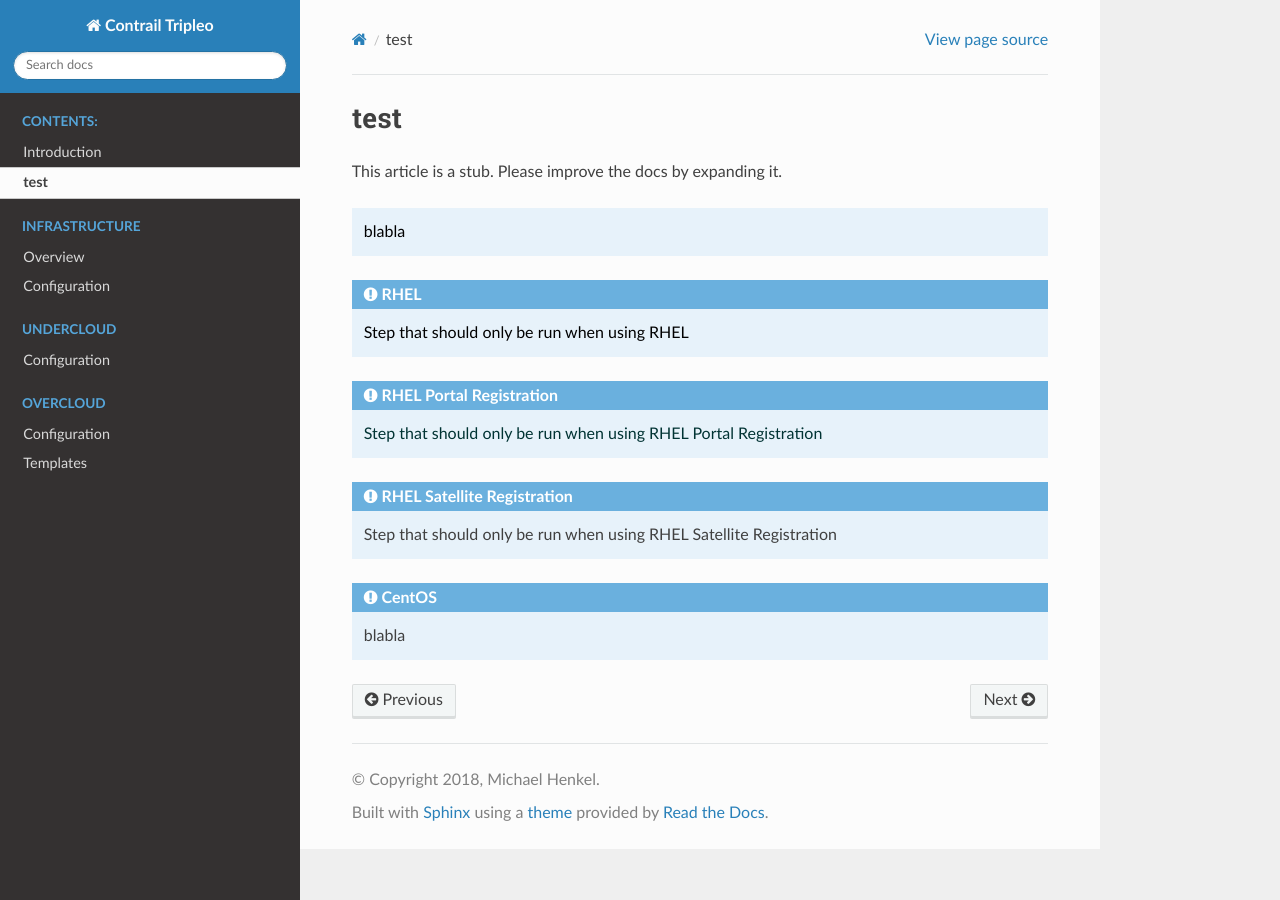
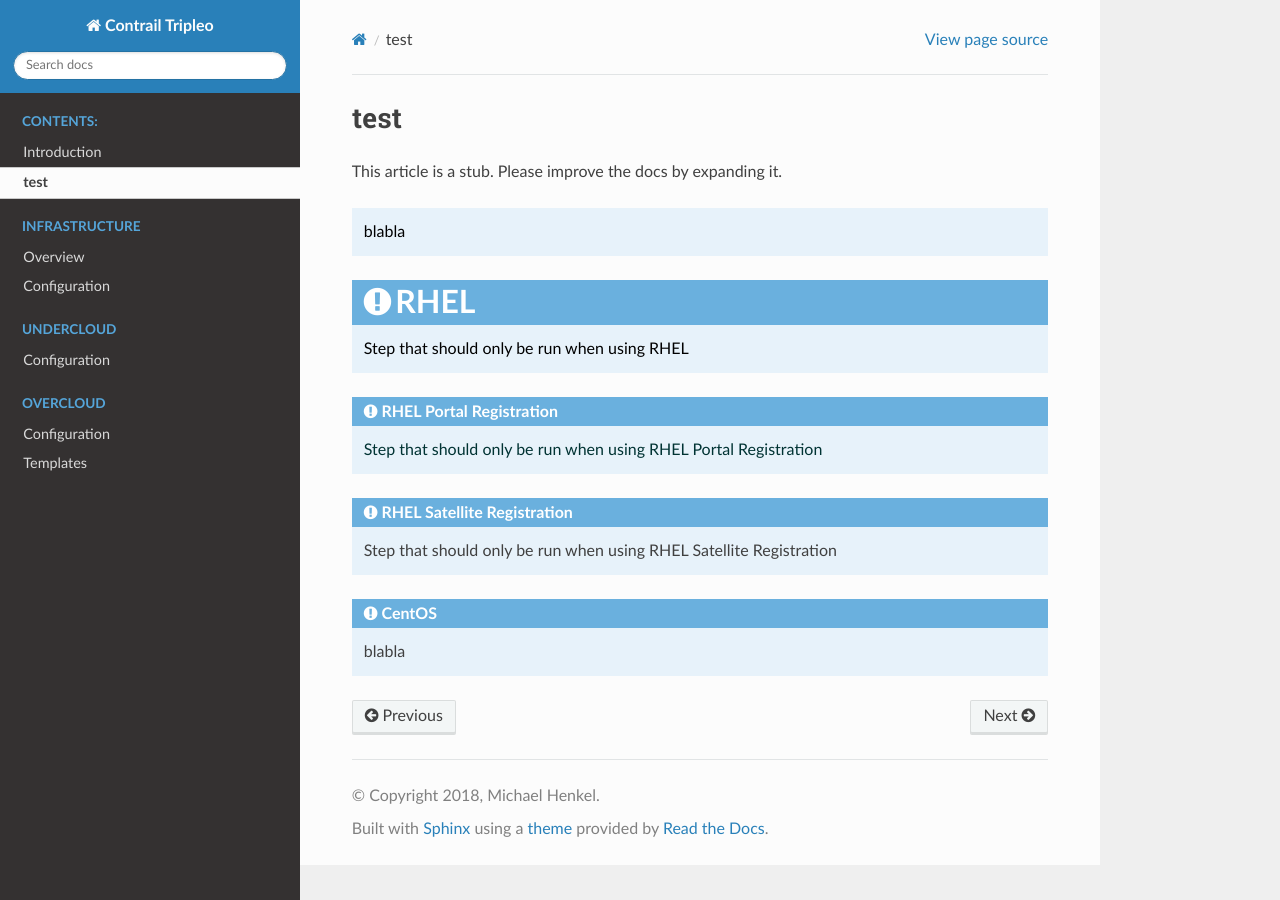
Before and after one commit to michaelhenkel/contrail-tripleo-docu, a Sphinx documentation site: the page built from docs/test.rst, in a window 1280 px wide. Built offline with Sphinx 7.4.7 and the Read the Docs theme 2.0.0, drawn with Linux system fonts in a browser that asks for light colours.

```diff
--- a/docs/_static/custom.css
+++ b/docs/_static/custom.css
@@ -1,3 +1,3 @@
-.admonition-red { font-size:100%; background-color: #ffe8e8 ; color: #000000 ; }
+.admonition-red { font-size:200%; background-color: #ffe8e8 ; color: #000000 ; }
 .admonition-green { background: #aaa; background-color: #e3e3e3; color: #003333 ; }
 .rhel {background: #fee;}
```
